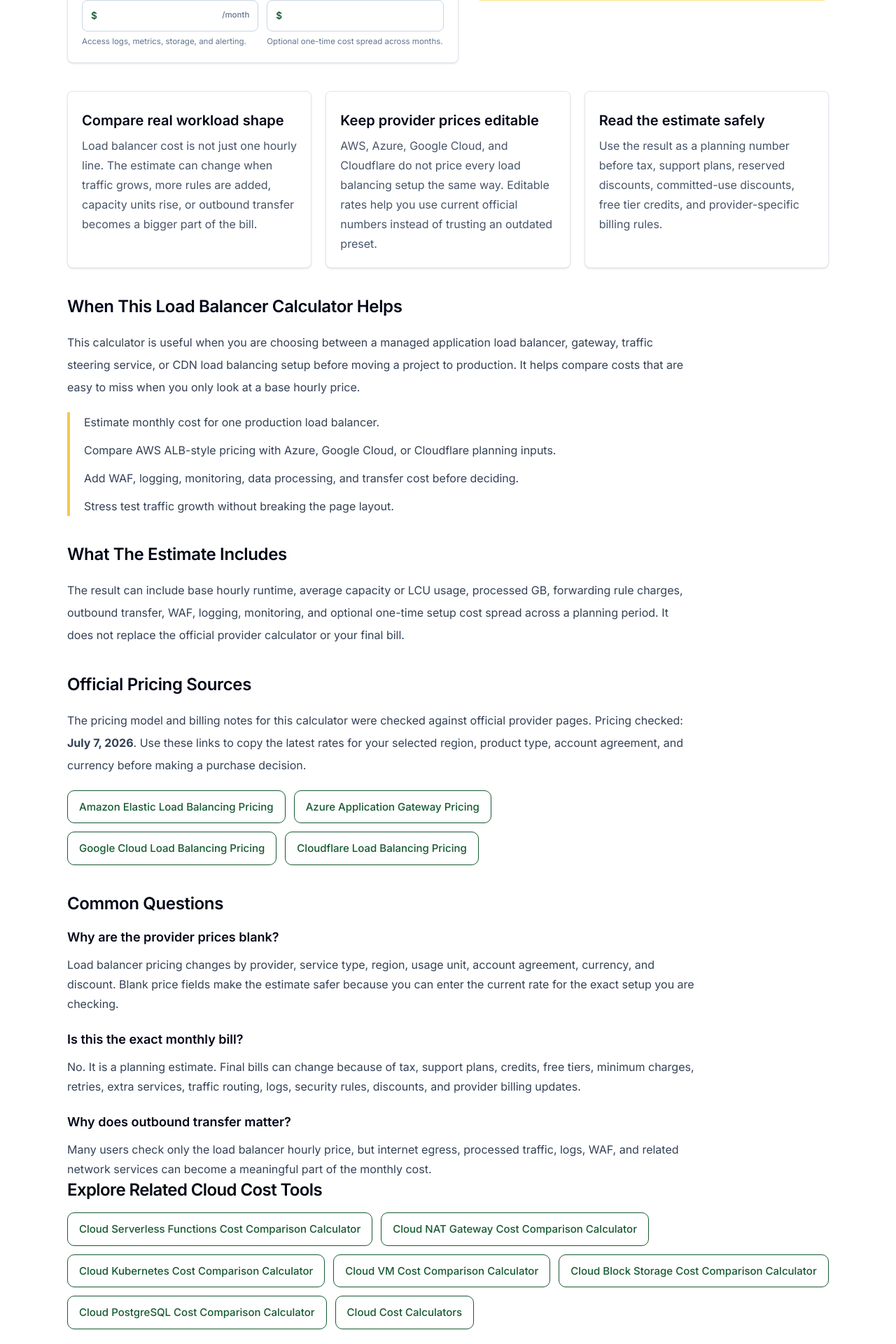
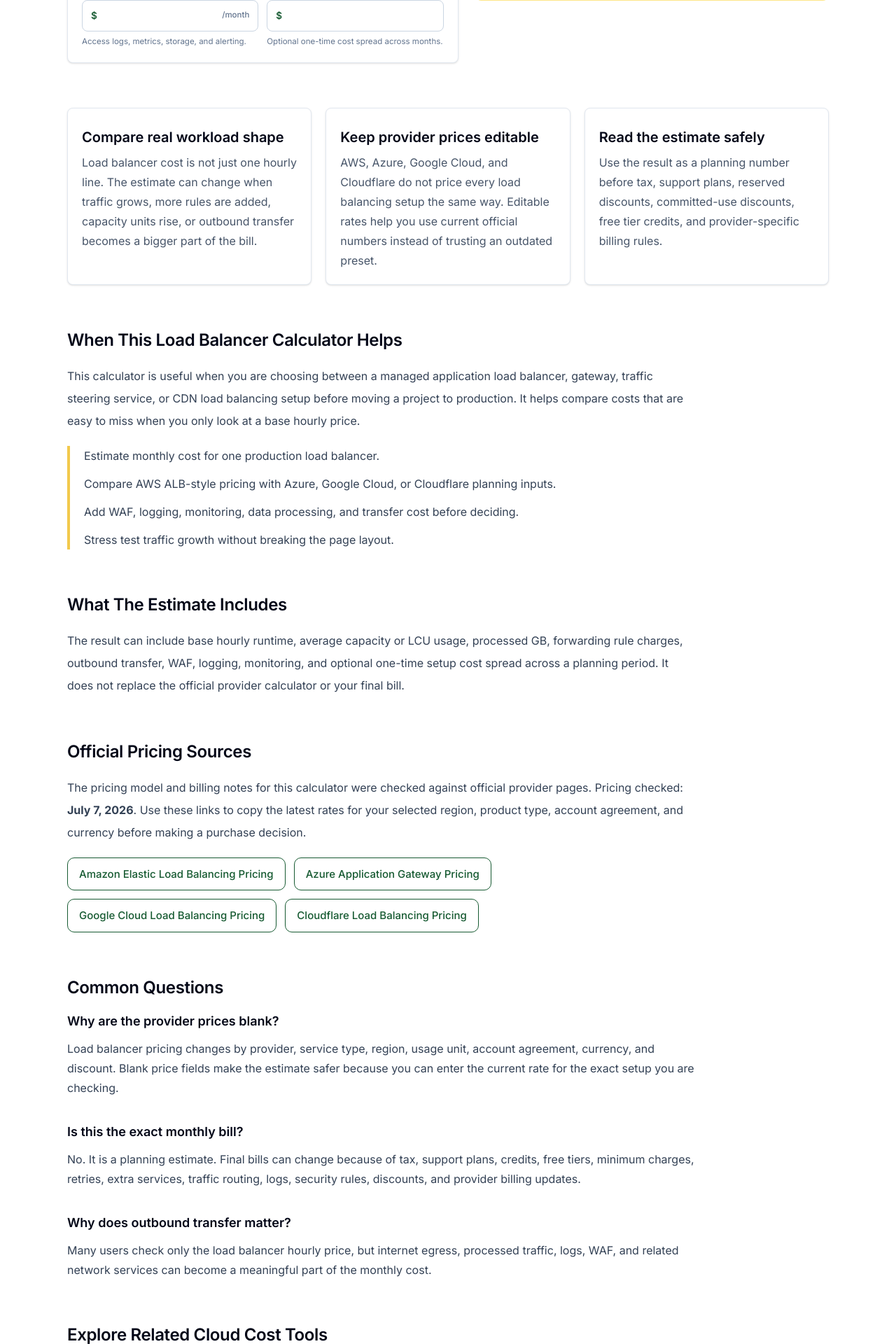
Before and after one commit to vaarunsonawwane-ops/beeija, a Next.js app: page /tools/cloud-load-balancer-cost-comparison-calculator in a window 1280 px wide. Shown: the part 2040-3960 px from the top of the page at 70% size. Built offline with nearby package versions, Linux system fonts and the light colour scheme.

Commit message:
Cloud Load Balancer

```diff
--- a/app/components/BeeijaRelatedTools.tsx
+++ b/app/components/BeeijaRelatedTools.tsx
@@ -25,7 +25,7 @@ export default function BeeijaRelatedTools({
   limit = 6,
   title,
   showTitle = false,
-  className = "",
+  className = "beeija-related-tools",
 }: BeeijaRelatedToolsProps) {
   const currentTool = getToolByHref(currentHref);
 
@@ -45,14 +45,14 @@ export default function BeeijaRelatedTools({
   return (
     <section className={className}>
       {showTitle ? (
-        <h2 className="mb-4 text-2xl font-semibold tracking-tight text-gray-950">
+        <h2 className="beeija-section-title">
           {heading}
         </h2>
       ) : null}
 
       <nav
         aria-label={`Related tools in ${currentTool.category}`}
-        className="flex flex-wrap gap-3"
+        className="mt-5 flex flex-wrap gap-3"
       >
         {relatedTools.map((tool) => (
           <Link
--- a/app/globals.css
+++ b/app/globals.css
@@ -152,7 +152,7 @@ textarea {
 }
 
 .beeija-section {
-  margin-top: 2.5rem;
+  margin-top: 4rem;
   max-width: 56rem;
 }
 
@@ -171,7 +171,7 @@ textarea {
 }
 
 .beeija-feature-grid {
-  margin-top: 2.5rem;
+  margin-top: 4rem;
   display: grid;
   gap: 1.25rem;
 }
@@ -216,7 +216,7 @@ textarea {
 }
 
 .beeija-question-list > * + * {
-  margin-top: 1.5rem;
+  margin-top: 2.25rem;
 }
 
 .beeija-question-title {
@@ -231,6 +231,11 @@ textarea {
   font-size: 1rem;
   line-height: 1.75;
   color: #334155;
+}
+
+.beeija-related-tools {
+  margin-top: 4rem;
+  max-width: 62rem;
 }
 
 /* =========================================
```
